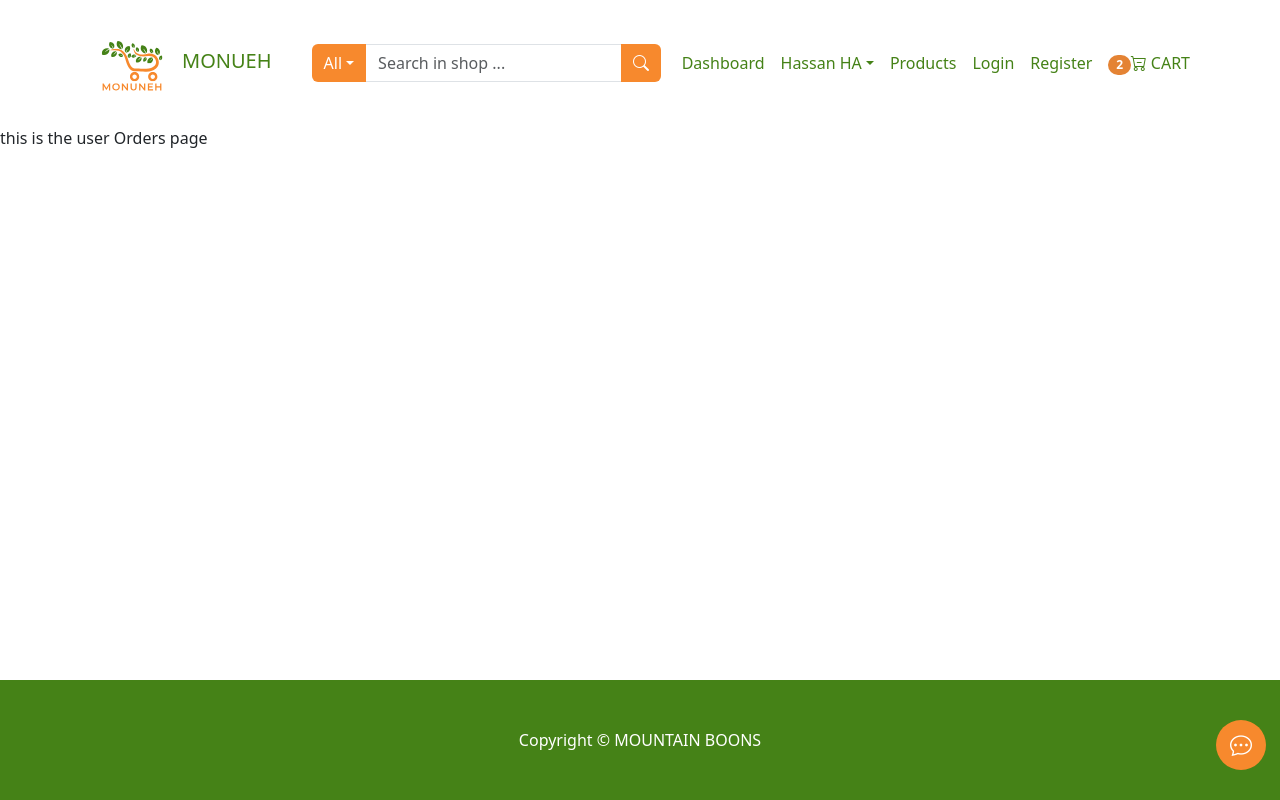
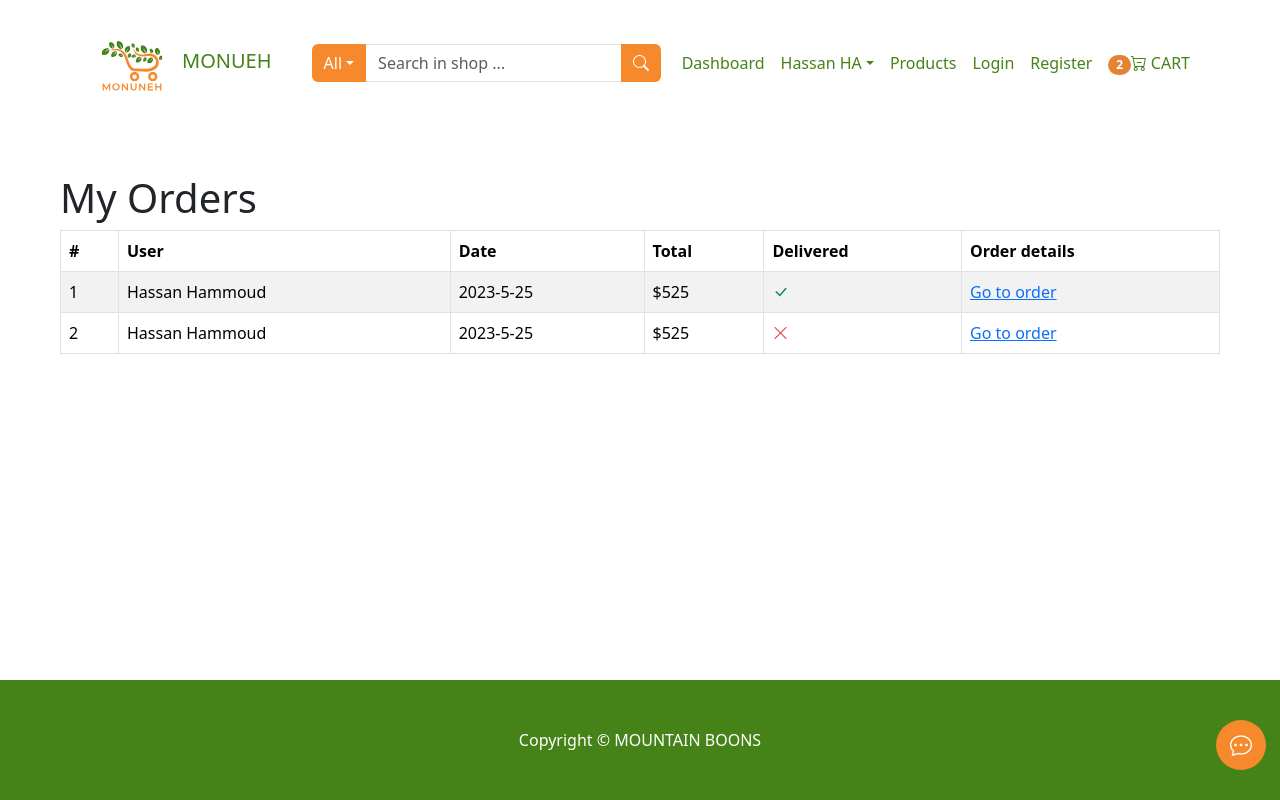
Before and after one commit to Final-project-3Ha/Front-end, a React (Create React App) app in the folder ecommerce/: page /user/my-orders in a window 1280 px wide. Built offline with nearby package versions, Linux system fonts and the light colour scheme.

Commit message:
User orders Pages

```diff
--- a/ecommerce/src/components/Header/Header.js
+++ b/ecommerce/src/components/Header/Header.js
@@ -75,6 +75,9 @@ const HeaderComponent = () => {
             </LinkContainer>
 
             <NavDropdown title="Hassan HA" id="collasible-nav-dropdown">
+              <NavDropdown.Item eventKey="/user" as={Link} to="/user">
+                My profile
+              </NavDropdown.Item>
               <NavDropdown.Item
                 eventKey="/user/my-orders"
                 as={Link}
@@ -82,9 +85,7 @@ const HeaderComponent = () => {
               >
                 My orders
               </NavDropdown.Item>
-              <NavDropdown.Item eventKey="/user" as={Link} to="/user">
-                My profile
-              </NavDropdown.Item>
+
               <NavDropdown.Item>Logout</NavDropdown.Item>
             </NavDropdown>
             <LinkContainer to="/product-list">
--- a/ecommerce/src/pages/User/UserOrdersPage.js
+++ b/ecommerce/src/pages/User/UserOrdersPage.js
@@ -1,11 +1,45 @@
-import React from 'react'
+import React from "react";
+import { Col, Row, Table } from "react-bootstrap";
+import { Link } from "react-router-dom";
 
 function UserOrdersPage() {
   return (
-    <div>
-     this is the user Orders page
-    </div>
-  )
+    <Row className="m-5">
+      <Col md={12}>
+        <h1> My Orders</h1>
+        <Table striped bordered hover>
+          <thead>
+            <tr>
+              <th>#</th>
+              <th>User</th>
+              <th>Date</th>
+              <th>Total</th>
+              <th>Delivered</th>
+              <th>Order details</th>
+            </tr>
+          </thead>
+          <tbody>
+            {["bi bi-check-lg text-success", "bi bi-x-lg text-danger"].map((item, idx) =>(
+
+            <tr key={idx}>
+              <td>{idx +1}</td>
+              <td>Hassan Hammoud</td>
+              <td>2023-5-25</td>
+              <td>$525</td>
+              <td>
+                <i className={item}></i>
+              </td>
+              <td>
+                <Link to="/user/order-details"> Go to order</Link>
+              </td>
+            </tr>
+            ))}
+
+          </tbody>
+        </Table>
+      </Col>
+    </Row>
+  );
 }
 
-export default UserOrdersPage
+export default UserOrdersPage;
```
